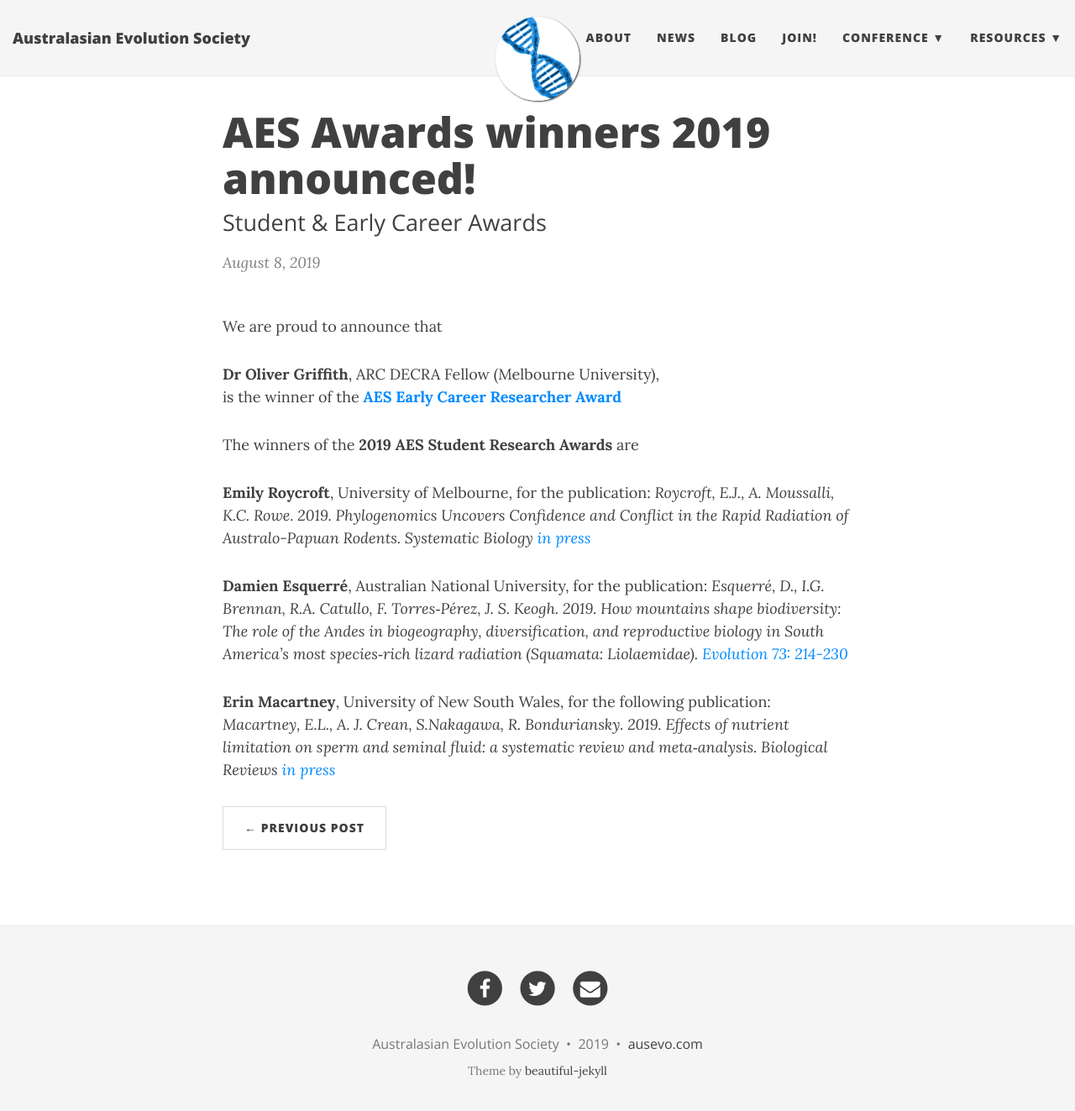
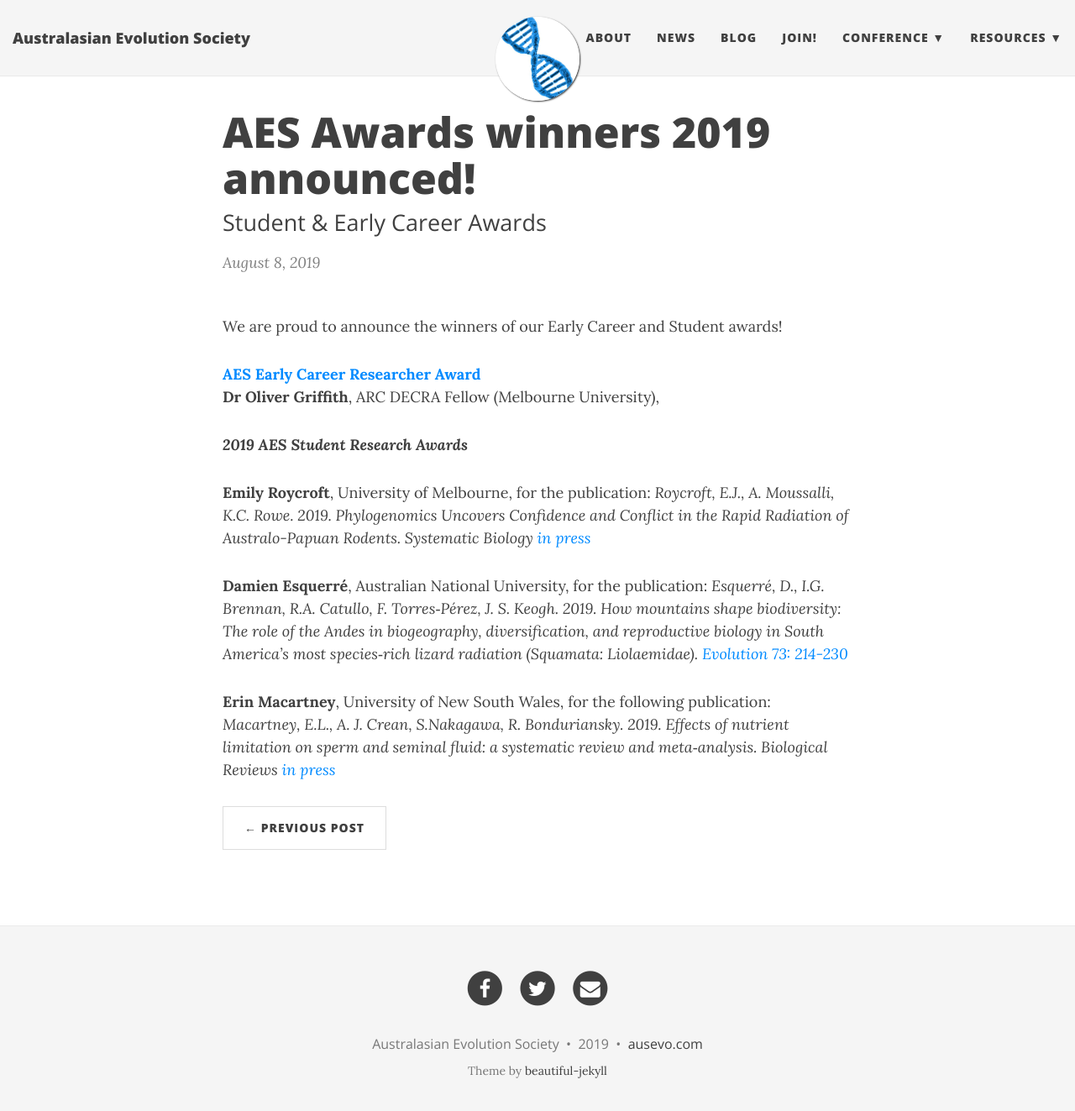
Before and after one commit to ausevo/ausevo.github.io, a Jekyll site: the page built from _posts/news/2019-08-08-AES_Award_Winners.md, in a window 1280 px wide and 1336 px high. Shown: the top 1323 px of the window at 84% size. Built offline with Jekyll 4.4.1, drawn with Linux system fonts in a browser that asks for light colours; nearby versions of some CDN libraries; comment, search, counter and statistics services are not loaded.

Commit message:
Update 2019-08-08-AES_Award_Winners.md

```diff
--- a/_posts/news/2019-08-08-AES_Award_Winners.md
+++ b/_posts/news/2019-08-08-AES_Award_Winners.md
@@ -5,12 +5,13 @@
 categories: news
 ---
 
-We are proud to announce that
+We are proud to announce the winners of our Early Career and Student awards!
 
+
+**[AES Early Career Researcher Award](http://ausevo.com/programme/)**
 **Dr Oliver Griffith**, ARC DECRA Fellow (Melbourne University),
-is the winner of the **[AES Early Career Researcher Award](http://ausevo.com/programme/)**
 
-The winners of the **2019 AES Student Research Awards** are
+***2019 AES Student Research Awards***
 
 **Emily Roycroft**, University of Melbourne, for the publication:
 *Roycroft, E.J., A. Moussalli, K.C. Rowe. 2019. Phylogenomics Uncovers Confidence and Conflict in the Rapid Radiation of Australo-Papuan Rodents. Systematic Biology [in press](https://doi.org/10.1093/sysbio/syz044)*
```
